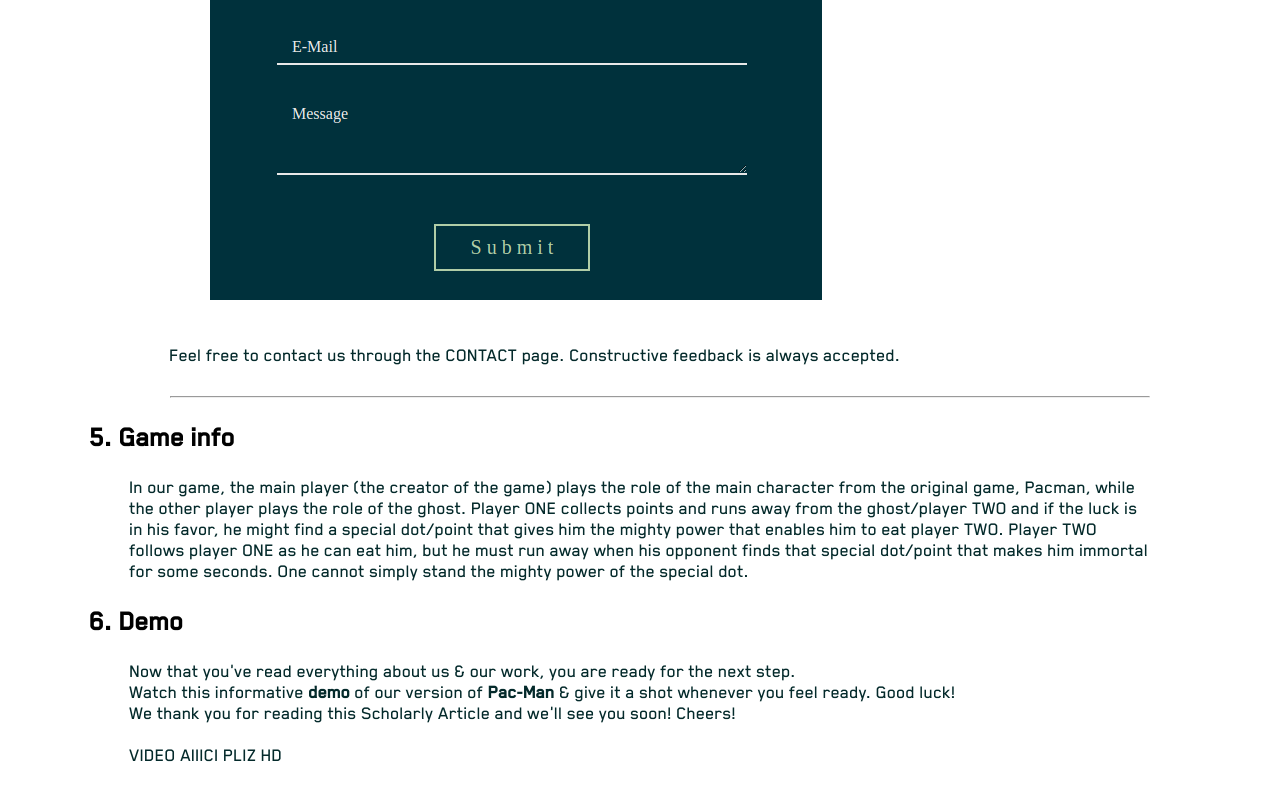
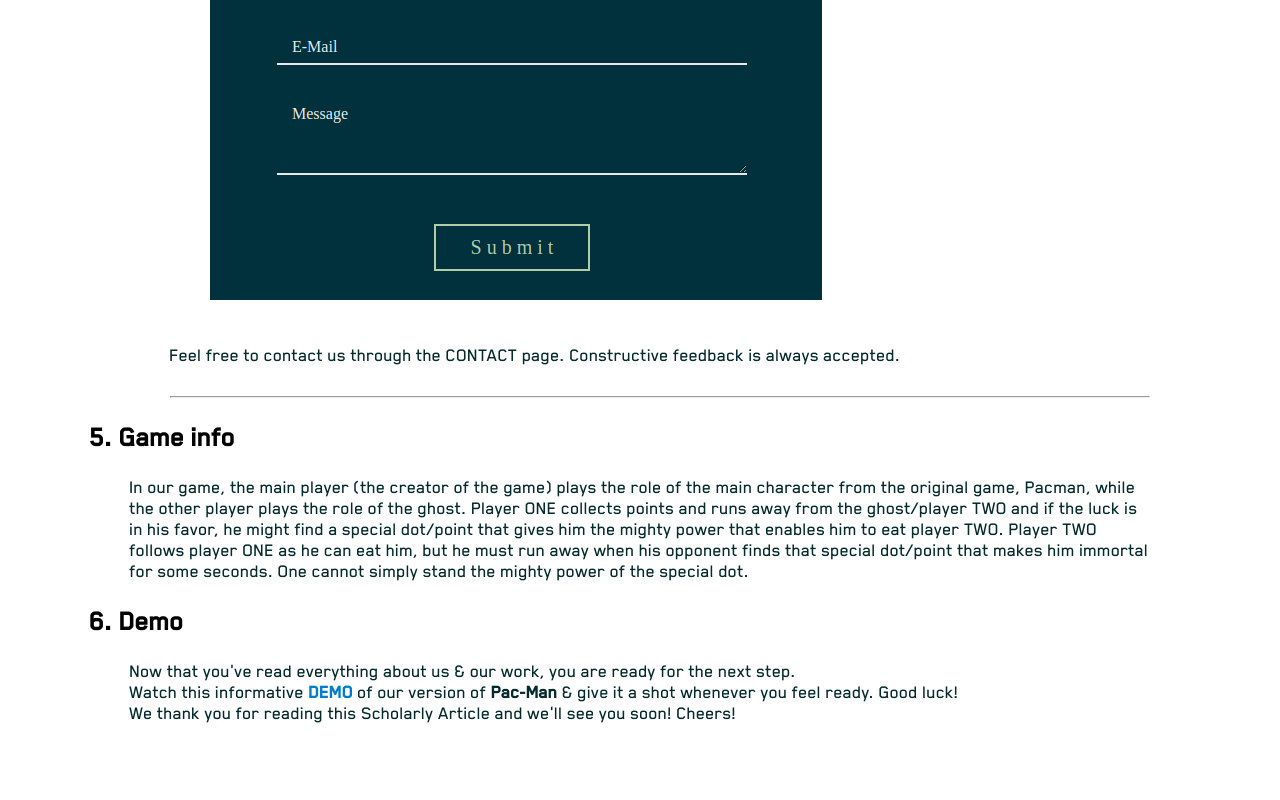
Before and after one commit to mihneabigu/pamaf, a plain HTML site: page scholarlyHTML/guide.html in a window 1280 px wide. Shown: the part 7096-7896 px from the top of the page. After the commit the page ends 7839 px from the top, so only its background shows below. Drawn offline with Linux system fonts and the light colour scheme.

Commit message:
Update guide.html

```diff
--- a/scholarlyHTML/guide.html
+++ b/scholarlyHTML/guide.html
@@ -268,12 +268,9 @@
         <blockquote>
             <p>
                 Now that you've read everything about us & our work, you are ready for the next step. <br>
-                Watch this informative <b>demo</b> of our version of <b>Pac-Man</b> & give it a shot whenever you feel
+                Watch this informative <b><a href="https://youtu.be/AKiFuJrel8w">DEMO</a></b> of our version of <b>Pac-Man</b> & give it a shot whenever you feel
                 ready. Good luck! <br>
                 We thank you for reading this Scholarly Article and we'll see you soon! Cheers!
-                <br><br>
-                VIDEO AIIICI PLIZ HD
-                <br><br>
             </p>
         </blockquote>
     </section>
```
